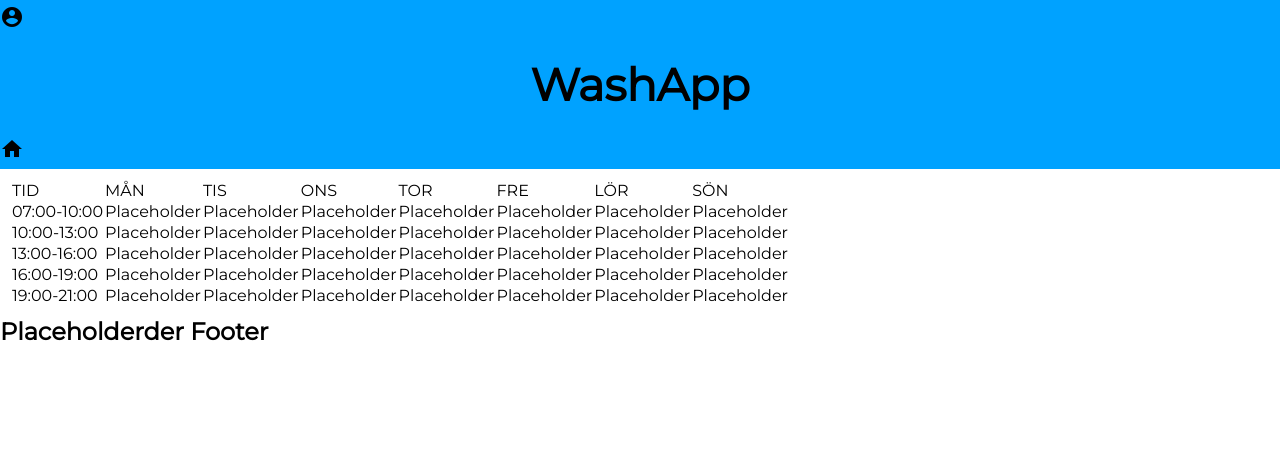
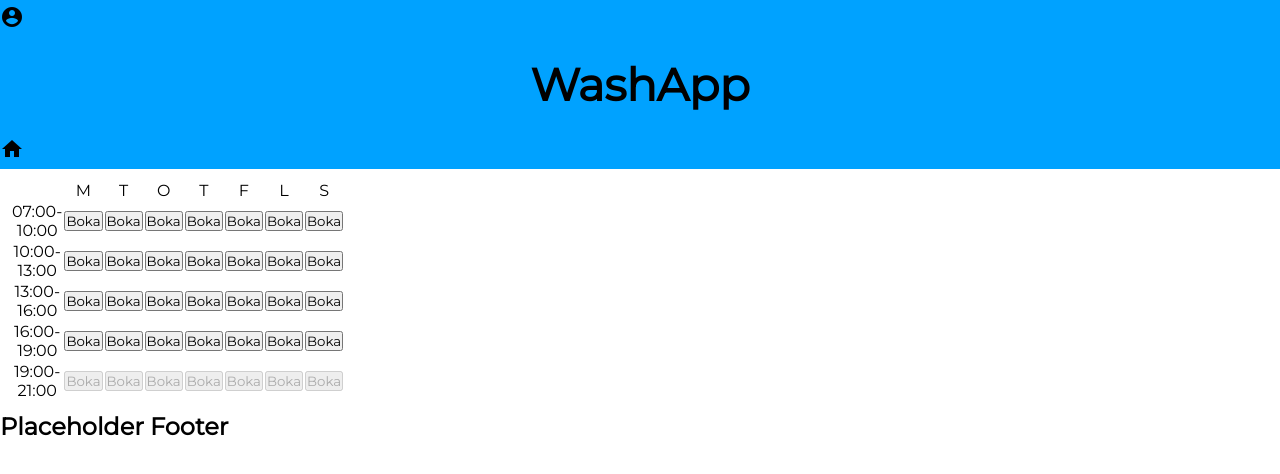
Before and after one commit to Kasiem024/WashApp-OAK, a website: page public/html/boka.html in a window 1280 px wide. Drawn offline with Linux system fonts and the light colour scheme.

Commit message:
made calendar intro buttons

```diff
--- a/public/css/style.css
+++ b/public/css/style.css
@@ -52,4 +52,6 @@ main nav a {
 
 /* boka */
 
-#calendar {}
+td {
+    text-align: center;
+}
--- a/public/html/boka.html
+++ b/public/html/boka.html
@@ -31,72 +31,72 @@
     </header>
 
     <main>
-        <table>
+        <table id="calendar">
             <tr>
-                <td>TID</td>
-                <td>MÅN</td>
-                <td>TIS</td>
-                <td>ONS</td>
-                <td>TOR</td>
-                <td>FRE</td>
-                <td>LÖR</td>
-                <td>SÖN</td>
+                <td></td>
+                <td>M</td>
+                <td>T</td>
+                <td>O</td>
+                <td>T</td>
+                <td>F</td>
+                <td>L</td>
+                <td>S</td>
             </tr>
             <tr>
-                <td>07:00-10:00</td>
-                <td>Placeholder</td>
-                <td>Placeholder</td>
-                <td>Placeholder</td>
-                <td>Placeholder</td>
-                <td>Placeholder</td>
-                <td>Placeholder</td>
-                <td>Placeholder</td>
+                <td>07:00-<br>10:00</td>
+                <td><button>Boka</button></td>
+                <td><button>Boka</button></td>
+                <td><button>Boka</button></td>
+                <td><button>Boka</button></td>
+                <td><button>Boka</button></td>
+                <td><button>Boka</button></td>
+                <td><button>Boka</button></td>
             </tr>
             <tr>
-                <td>10:00-13:00</td>
-                <td>Placeholder</td>
-                <td>Placeholder</td>
-                <td>Placeholder</td>
-                <td>Placeholder</td>
-                <td>Placeholder</td>
-                <td>Placeholder</td>
-                <td>Placeholder</td>
+                <td>10:00-<br>13:00</td>
+                <td><button>Boka</button></td>
+                <td><button>Boka</button></td>
+                <td><button>Boka</button></td>
+                <td><button>Boka</button></td>
+                <td><button>Boka</button></td>
+                <td><button>Boka</button></td>
+                <td><button>Boka</button></td>
             </tr>
             <tr>
-                <td>13:00-16:00</td>
-                <td>Placeholder</td>
-                <td>Placeholder</td>
-                <td>Placeholder</td>
-                <td>Placeholder</td>
-                <td>Placeholder</td>
-                <td>Placeholder</td>
-                <td>Placeholder</td>
+                <td>13:00- <br> 16:00</td>
+                <td><button>Boka</button></td>
+                <td><button>Boka</button></td>
+                <td><button>Boka</button></td>
+                <td><button>Boka</button></td>
+                <td><button>Boka</button></td>
+                <td><button>Boka</button></td>
+                <td><button>Boka</button></td>
             </tr>
             <tr>
-                <td>16:00-19:00</td>
-                <td>Placeholder</td>
-                <td>Placeholder</td>
-                <td>Placeholder</td>
-                <td>Placeholder</td>
-                <td>Placeholder</td>
-                <td>Placeholder</td>
-                <td>Placeholder</td>
+                <td>16:00-<br>19:00</td>
+                <td><button>Boka</button></td>
+                <td><button>Boka</button></td>
+                <td><button>Boka</button></td>
+                <td><button>Boka</button></td>
+                <td><button>Boka</button></td>
+                <td><button>Boka</button></td>
+                <td><button>Boka</button></td>
             </tr>
             <tr>
-                <td>19:00-21:00</td>
-                <td>Placeholder</td>
-                <td>Placeholder</td>
-                <td>Placeholder</td>
-                <td>Placeholder</td>
-                <td>Placeholder</td>
-                <td>Placeholder</td>
-                <td>Placeholder</td>
+                <td>19:00-<br>21:00</td>
+                <td><button disabled>Boka</button></td>
+                <td><button disabled>Boka</button></td>
+                <td><button disabled>Boka</button></td>
+                <td><button disabled>Boka</button></td>
+                <td><button disabled>Boka</button></td>
+                <td><button disabled>Boka</button></td>
+                <td><button disabled>Boka</button></td>
             </tr>
         </table>
     </main>
 
     <footer>
-        <h2>Placeholderder Footer</h2>
+        <h2>Placeholder Footer</h2>
     </footer>
 
 </body>
```
